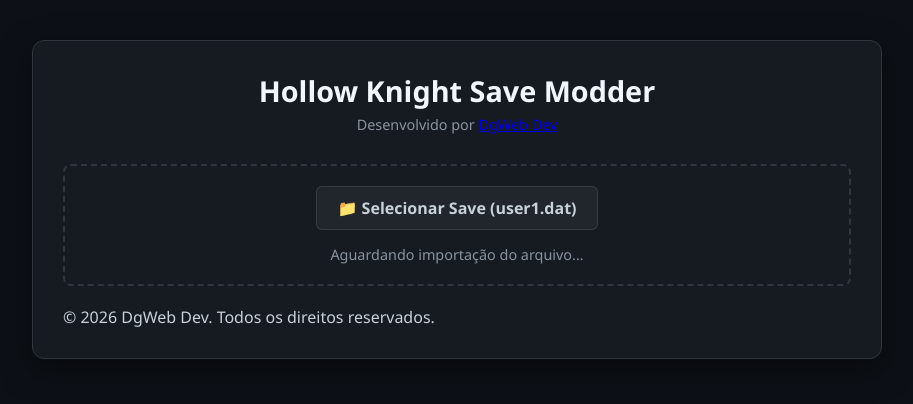
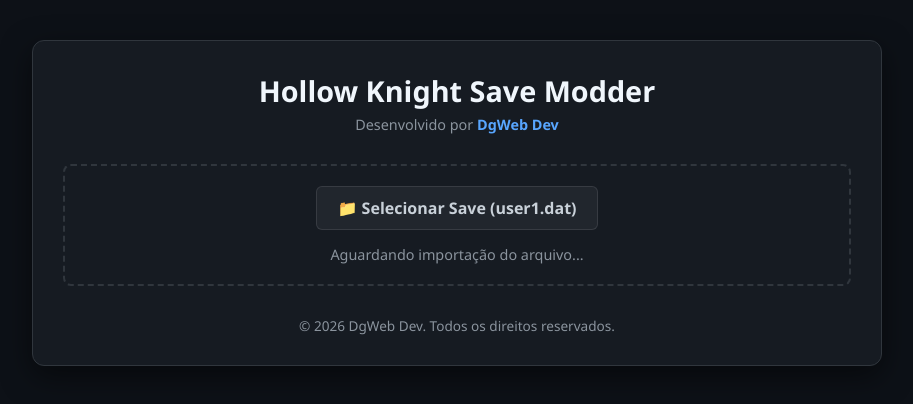
Before and after one commit to DGWEB-SCRIPTS/dgweb-hk-modder, a website built with Vite: page index.html in a window 1280 px wide. Shown: the whole page, without its empty margins (183-1096 px from the left). Built offline with nearby package versions, Linux system fonts and the light colour scheme.

Commit message:
Enhance link styles in brand and footer sections
Added styles for links in the brand and footer sections, including hover effects.

```diff
--- a/style.css
+++ b/style.css
@@ -26,7 +26,20 @@
 header { text-align: center; margin-bottom: 30px; }
 header h1 { color: #f0f6fc; font-size: 1.8rem; margin-bottom: 5px; }
 .brand { font-size: 0.9rem; color: #8b949e; }
-.brand span { color: #58a6ff; font-weight: bold; }
+
+/* --- CORES DOS LINKS DA DGWEB DEV --- */
+.brand a, footer a {
+    color: #58a6ff; /* Azul claro legível perfeito para modo escuro */
+    font-weight: bold;
+    text-decoration: none; /* Tira o sublinhado padrão */
+    transition: color 0.2s ease-in-out;
+}
+
+/* Cor quando passa o dedo/mouse por cima */
+.brand a:hover, footer a:hover {
+    color: #79c0ff; /* Fica um azul ainda mais brilhante */
+    text-decoration: underline;
+}
 
 .upload-section {
     text-align: center;
@@ -103,3 +116,11 @@
 .btn-down { flex: 1; font-size: 1rem; padding: 15px; }
 .btn-down.text { background-color: #30363d; }
 .btn-down.crypt { background-color: #1f6feb; }
+
+/* Rodapé centralizado com margem */
+footer {
+    text-align: center;
+    margin-top: 30px;
+    font-size: 0.85rem;
+    color: #8b949e;
+}
```
